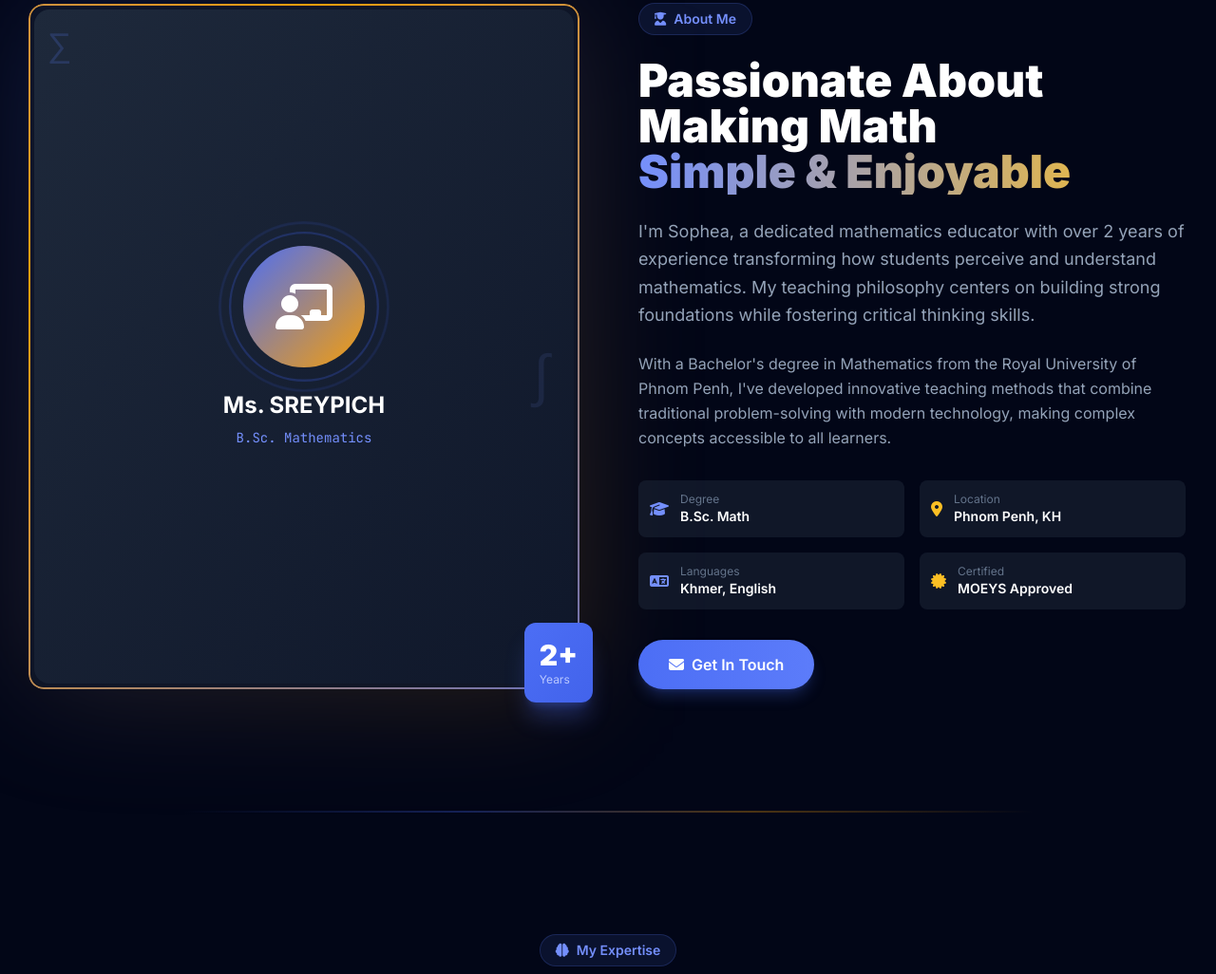
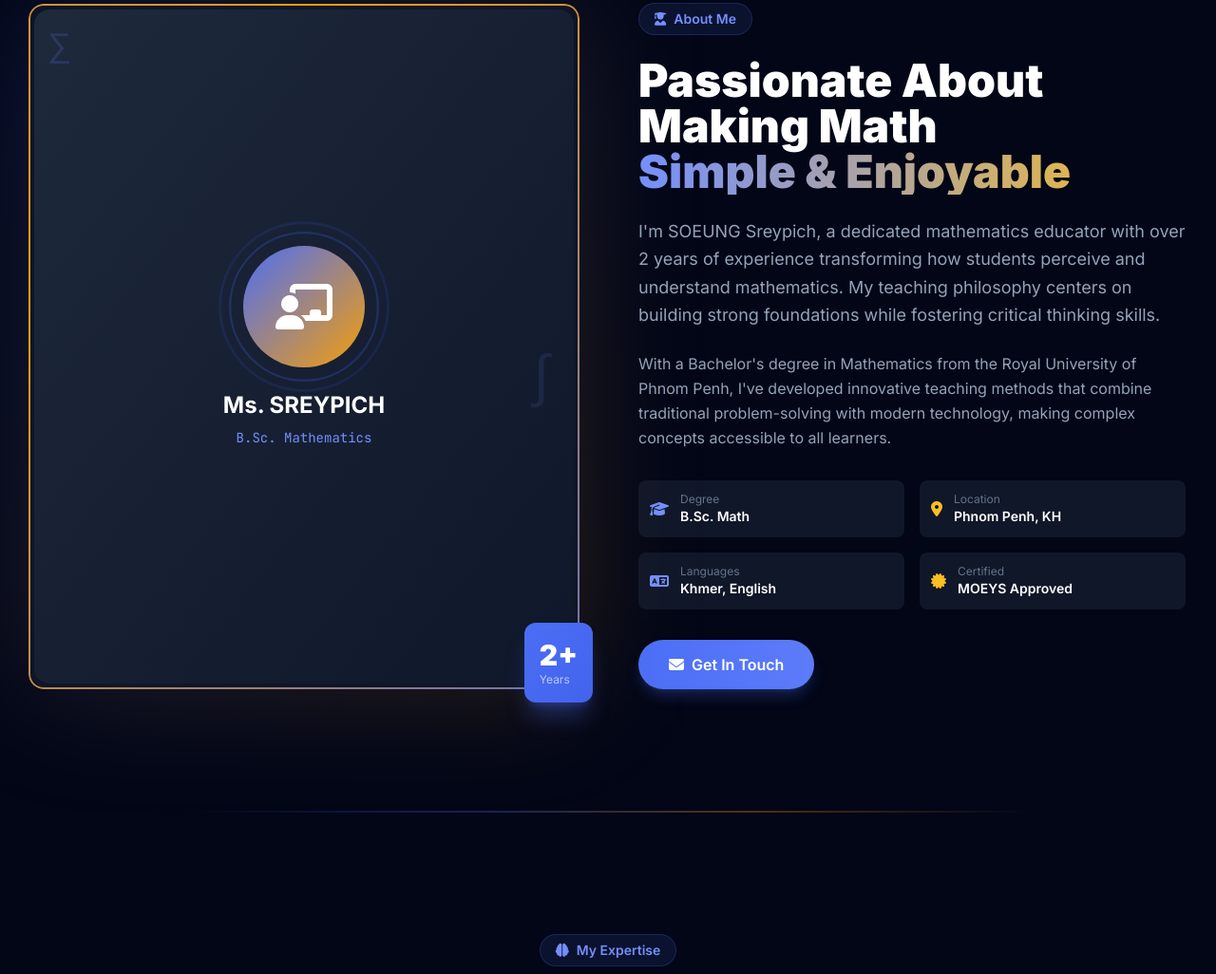
Before and after one commit to soeungsreypich/soeungsreypich.github.io, a plain HTML site: page index.html in a window 1280 px wide. Shown: the part 987-2013 px from the top of the page at 95% size. Drawn offline with nearby package versions, Linux system fonts and the light colour scheme; animation ran at ten frames a second.

Commit message:
first commit

```diff
--- a/index.html
+++ b/index.html
@@ -590,8 +590,8 @@
                         <span class="bg-gradient-to-r from-math-400 to-gold-400 bg-clip-text text-transparent block" data-en="Simple & Enjoyable" data-kh="ងាយស្រួល និងរីករាយ">Simple & Enjoyable</span>
                     </h2>
 
-                    <p class="text-slate-400 text-lg leading-relaxed mb-6" data-en="I'm Sophea, a dedicated mathematics educator with over 2 years of experience transforming how students perceive and understand mathematics. My teaching philosophy centers on building strong foundations while fostering critical thinking skills." data-kh="ខ្ញុំឈ្មោះសុភា ជាគ្រូបង្រៀនគណិតវិទ្យាដែលមានបទពិសោធន៍ជាង ២ ឆ្នាំក្នុងការផ្លាស់ប្តូររបៀបដែលសិស្សយល់ និងចេះគណិតវិទ្យា។ ទស្សនវិជ្ជាបង្រៀនរបស់ខ្ញុំផ្តោតលើការកសាងមូលដ្ឋានគ្រឹះរឹងមាំ ខណៈពេលដែលលើកកម្ពស់ជំនាញគិតវិភាគ។">
-                        I'm Sophea, a dedicated mathematics educator with over 2 years of experience transforming how students perceive and understand mathematics. My teaching philosophy centers on building strong foundations while fostering critical thinking skills.
+                    <p class="text-slate-400 text-lg leading-relaxed mb-6" data-en="I'm SOEUNG Sreypich, a dedicated mathematics educator with over 2 years of experience transforming how students perceive and understand mathematics. My teaching philosophy centers on building strong foundations while fostering critical thinking skills." data-kh="ខ្ញុំឈ្មោះ សឿង ស្រីពេជ្រ ជាគ្រូបង្រៀនគណិតវិទ្យាដែលមានបទពិសោធន៍ជាង ២ ឆ្នាំក្នុងការផ្លាស់ប្តូររបៀបដែលសិស្សយល់ និងចេះគណិតវិទ្យា។ ទស្សនវិជ្ជាបង្រៀនរបស់ខ្ញុំផ្តោតលើការកសាងមូលដ្ឋានគ្រឹះរឹងមាំ ខណៈពេលដែលលើកកម្ពស់ជំនាញគិតវិភាគ។">
+                        I'm SOEUNG Sreypich, a dedicated mathematics educator with over 2 years of experience transforming how students perceive and understand mathematics. My teaching philosophy centers on building strong foundations while fostering critical thinking skills.
                     </p>
 
                     <p class="text-slate-400 leading-relaxed mb-8" data-en="With a Bachelor's degree in Mathematics from the Royal University of Phnom Penh, I've developed innovative teaching methods that combine traditional problem-solving with modern technology, making complex concepts accessible to all learners." data-kh="ជាមួយនឹងសញ្ញាបត្របរិញ្ញាបត្រគណិតវិទ្យាពីសាកលវិទ្យាល័យភូមិន្ទភ្នំពេញ ខ្ញុំបានអភិវឌ្ឍវិធីសាស្រ្តបង្រៀនច្នៃប្រឌិតដែលបញ្ចូលការដោះស្រាយបញ្ហាបែបប្រពៃណីជាមួយបច្ចេកវិទ្យាទំនើប ធ្វើឱ្យគំនិតស្មុគស្មាញអាចចូលប្រើបានសម្រាប់អ្នករៀនទាំងអស់។">
```
